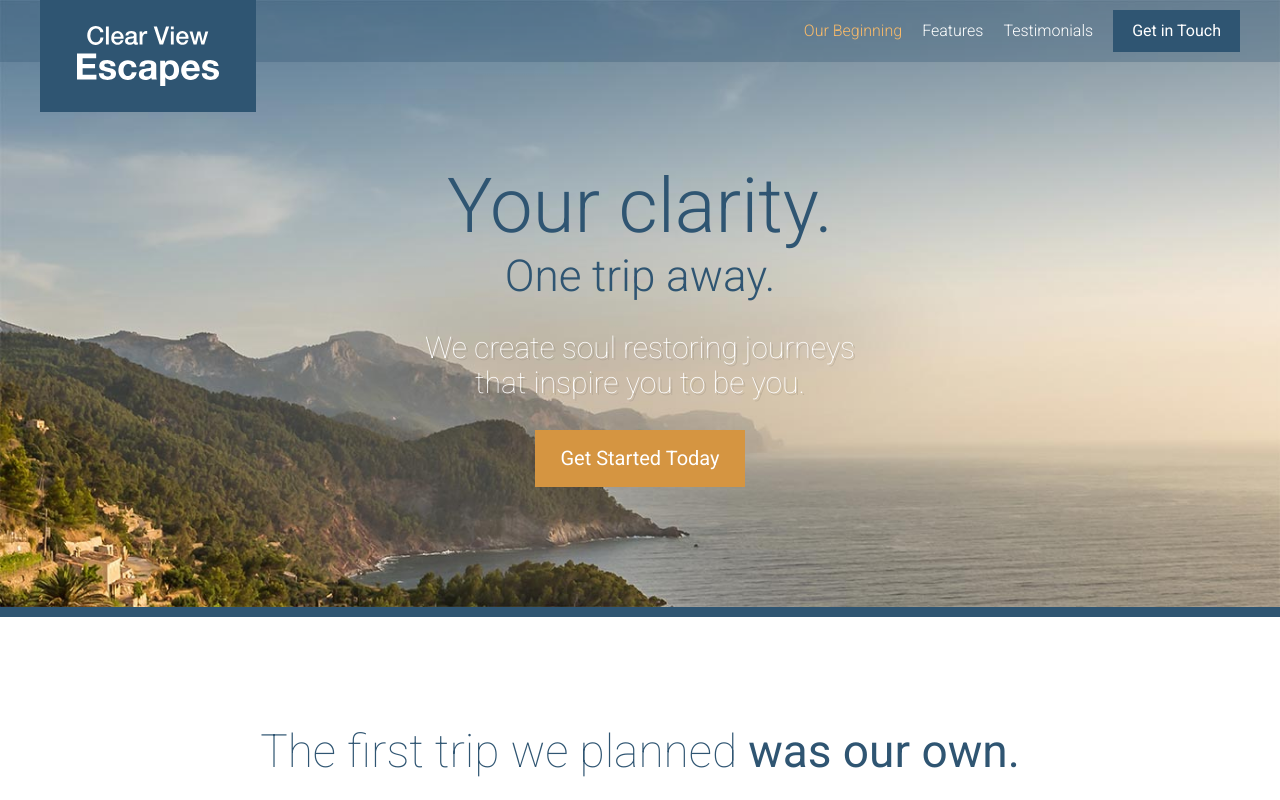
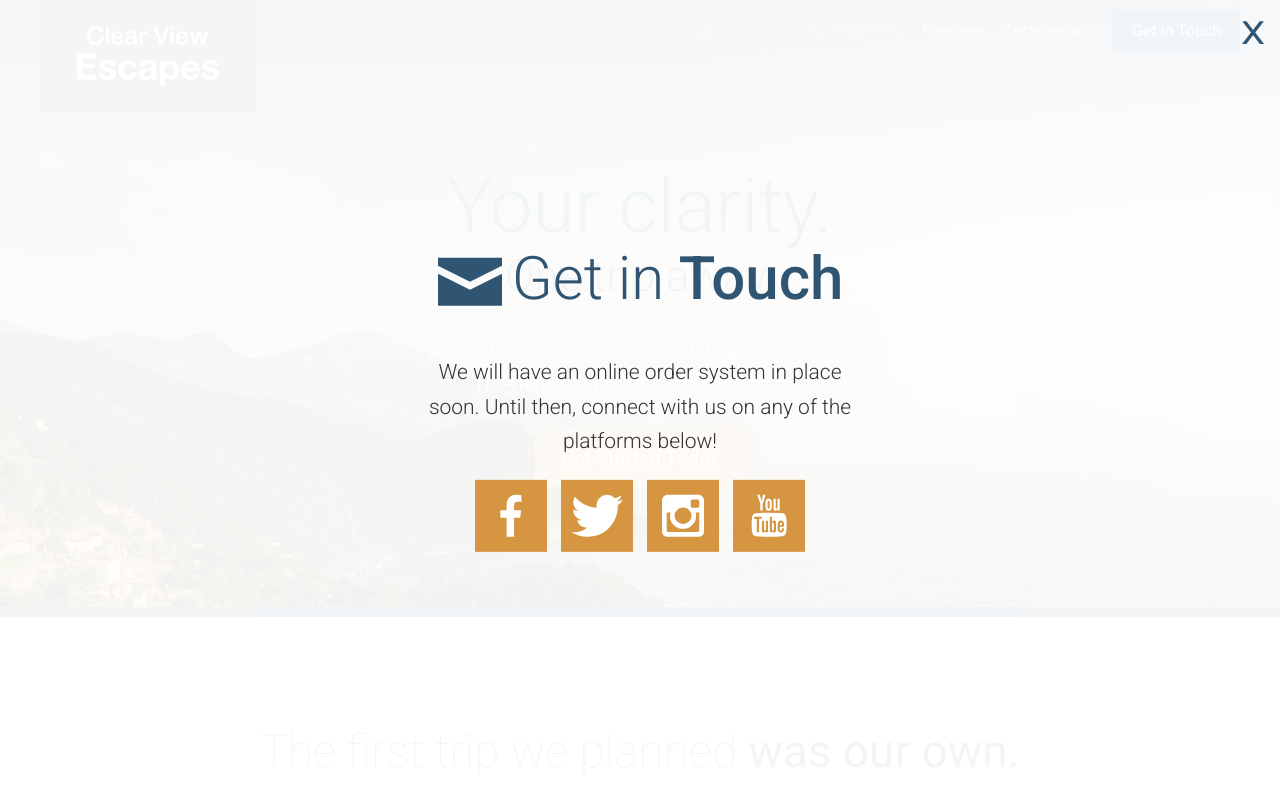
Before and after one commit to Slamadalius/travelSite, a website: page app/index.html in a window 1280 px wide. Both pictures are taken after a click on the link "Get Started Today". Shown: the top 800 px of the page. Drawn offline with Linux system fonts and the light colour scheme.

Commit message:
adding Modal

```diff
--- a/app/assets/scripts/App.js
+++ b/app/assets/scripts/App.js
@@ -1,9 +1,13 @@
+import $ from 'jquery';
+
 import MobileMenu from './modules/MobileMenu';
 import RevealOnScroll from './modules/RevealOnScroll';
 import StickyHeader from './modules/StickyHeader';
-import $ from 'jquery';
+import Modal from './modules/Modal'
+
 
 var mobileMenu = new MobileMenu();
 new RevealOnScroll($(".feature-item"), "85%");
 new RevealOnScroll($(".testimonial"), "60%");
 var stickyHeader = new StickyHeader();
+var modal = new Modal();
--- /dev/null
+++ b/app/assets/styles/modules/_modal.css
@@ -0,0 +1,48 @@
+.modal {
+	position: fixed;
+	z-index: 5;
+	background-color: rgba(255, 255, 255, .94);
+	top: 0;
+	bottom: 0;
+	left: 0;
+	right: 0;
+	opacity: 0;
+	visibility: hidden;
+	transform: scale(1.2);
+	transition: all .3s ease-out;
+
+	&--is-visible {
+		opacity: 1;
+		visibility: visible;
+		transform: scale(1);
+	}
+
+	&__inner {
+		position: absolute;
+		width: 100%;
+		top: 50%;
+		transform: translateY(-50%);
+	}
+
+	&__description {
+		text-align: center;
+		font-size: 21px;
+		font-weight: 300;
+		line-height: 1.65;
+	}
+
+	&__close {
+		position: absolute;
+		top: 15px;
+		right: 15px;
+		font-size: 32px;
+		transform: scaleX(1.2);
+		transform-origin: 100% 0;
+		color: $mainBlue;
+		cursor: pointer;
+
+		&:hover {
+			color: $mainOrange;
+		}
+	}
+}
--- a/app/assets/styles/modules/_section-title.css
+++ b/app/assets/styles/modules/_section-title.css
@@ -31,4 +31,9 @@
 	&--blue {
 		color: $mainBlue;
 	}
+
+	&--less-margin {
+		margin-bottom: 21px;
+		margin-top: 0;
+	}
 }
--- /dev/null
+++ b/app/assets/styles/modules/_social-icons.css
@@ -0,0 +1,25 @@
+.social-icons {
+	text-align: center;
+
+	&__icon {
+		background-color: $mainOrange;
+		display: inline-block;
+		margin: 0 5px 5px 5px;
+		width: 33%;
+		height: 72px;
+		position: relative;
+
+		@mixin atSmall {
+			width: 72px;
+			margin: 0 5px;
+		}
+
+		.icon {
+			display: block;
+			position: absolute;
+			top: 50%;
+			left: 50%;
+			transform: translate(-50%, -50%);
+		}
+	}
+}
--- a/app/assets/styles/modules/_wrapper.css
+++ b/app/assets/styles/modules/_wrapper.css
@@ -8,6 +8,10 @@
 
 	&--medium {
 		max-width: 976px;
+	}
+
+	&--narrow {
+		max-width: 470px;
 	}
 
 	&--no-padding-until-medium {
--- a/app/assets/styles/styles.css
+++ b/app/assets/styles/styles.css
@@ -19,3 +19,5 @@
 @import "modules/_site-header";
 @import "modules/_primary-nav";
 @import "modules/_reveal-item";
+@import "modules/_modal";
+@import "modules/_social-icons";
--- a/app/index.html
+++ b/app/index.html
@@ -18,14 +18,12 @@
                     Clear View Escapes
                 </div>
             </div>
-
             <div class="site-header__menu-icon">
                 <div class="site-header__menu-icon__middle"></div>
             </div>
-
             <div class="site-header__menu-content">
                 <div class="site-header__btn-container">
-                    <a href="#" class="btn">Get in Touch</a>
+                    <a href="#" class="btn open-modal">Get in Touch</a>
                 </div>
                 <nav class="primary-nav primary-nav--pull-right">
                     <ul>
@@ -49,7 +47,7 @@
                 <h1 class="large-hero__title">Your clarity.</h1>
                 <h2 class="large-hero__subtitle">One trip away.</h2>
                 <p class="large-hero__description">We create soul restoring journeys that inspire you to be you.</p>
-                <p><a href="#" class="btn btn--orange btn--large">Get Started Today</a></p>
+                <p><a href="#" class="btn btn--orange btn--large open-modal">Get Started Today</a></p>
             </div>
         </div>
     </div>
@@ -110,7 +108,7 @@
             </div>
         </div>
     </div>
-    <div id="testimonials" class="page-section page-section--no-b-padding-until-large page-section--testimonials" data-matching-link="testimonials-link">
+    <div id="testimonials" class="page-section page-section--no-b-padding-until-large page-section--testimonials" data-matching-link="#testimonials-link">
         <div class="wrapper wrapper--no-padding-until-large">
             <h2 class="section-title section-title--blue"><span class="icon icon--comment section-title__icon"></span>Real <strong>Testimonials</strong></h2>
             <div class="row row--gutters row--gutters-small row--equal-height-at-large row--t-padding generic-content-container">
@@ -149,9 +147,24 @@
     </div>
     <footer class="site-footer">
         <div class="wrapper">
-            <p><span class="site-footer__text">Copyright &copy; 2016 Clear View Escapes. All rights reserved.</span> <a href="#" class="btn btn--orange">Get in Touch</a></p>
+            <p><span class="site-footer__text">Copyright &copy; 2016 Clear View Escapes. All rights reserved.</span> <a href="#" class="btn btn--orange open-modal">Get in Touch</a></p>
         </div>
     </footer>
+    <div class="modal">
+        <div class="modal__inner">
+            <h2 class="section-title section-title--blue section-title--less-margin"><span class="icon icon--mail section-title__icon"></span>Get in <strong>Touch</strong></h2>
+            <div class="wrapper wrapper--narrow">
+                <p class="modal__description">We will have an online order system in place soon. Until then, connect with us on any of the platforms below!</p>
+            </div>
+            <div class="social-icons">
+                <a href="#" class="social-icons__icon"><span class="icon icon--facebook"></span></a>
+                <a href="#" class="social-icons__icon"><span class="icon icon--twitter"></span></a>
+                <a href="#" class="social-icons__icon"><span class="icon icon--instagram"></span></a>
+                <a href="#" class="social-icons__icon"><span class="icon icon--youtube"></span></a>
+            </div>
+        </div>
+        <div class="modal__close">X</div>
+    </div>
     <script src="/temp/scripts/App.js"></script>
 </body>
 
--- a/app/temp/styles/styles.css
+++ b/app/temp/styles/styles.css
@@ -585,6 +585,10 @@ a {
   max-width: 61rem;
 }
 
+.wrapper--narrow {
+  max-width: 29.375rem;
+}
+
 .wrapper--no-padding-until-medium {
   padding-left: 0;
   padding-right: 0;
@@ -918,6 +922,11 @@ a {
 
 .section-title--blue {
   color: #2f5572;
+}
+
+.section-title--less-margin {
+  margin-bottom: 1.3125rem;
+  margin-top: 0;
 }
 
 .feature-item {
@@ -1345,3 +1354,81 @@ a {
   opacity: 1;
   transform: scale(1);
 }
+
+.modal {
+	position: fixed;
+	z-index: 5;
+	background-color: rgba(255, 255, 255, .94);
+	top: 0;
+	bottom: 0;
+	left: 0;
+	right: 0;
+	opacity: 0;
+	visibility: hidden;
+	transform: scale(1.2);
+	transition: all .3s ease-out;
+}
+
+.modal--is-visible {
+  opacity: 1;
+  visibility: visible;
+  transform: scale(1);
+}
+
+.modal__inner {
+  position: absolute;
+  width: 100%;
+  top: 50%;
+  transform: translateY(-50%);
+}
+
+.modal__description {
+  text-align: center;
+  font-size: 1.3125rem;
+  font-weight: 300;
+  line-height: 1.65;
+}
+
+.modal__close {
+  position: absolute;
+  top: 0.9375rem;
+  right: 0.9375rem;
+  font-size: 2rem;
+  transform: scaleX(1.2);
+  transform-origin: 100% 0;
+  color: #2f5572;
+  cursor: pointer;
+}
+
+.modal__close:hover {
+  color: #d59541;
+}
+
+.social-icons {
+	text-align: center;
+}
+
+.social-icons__icon {
+  background-color: #d59541;
+  display: inline-block;
+  margin: 0 0.3125rem 0.3125rem 0.3125rem;
+  width: 33%;
+  height: 4.5rem;
+  position: relative;
+}
+
+@media (min-width: 530px) {
+
+  .social-icons__icon {
+    width: 4.5rem;
+    margin: 0 0.3125rem;
+  }
+}
+
+.social-icons__icon .icon {
+  display: block;
+  position: absolute;
+  top: 50%;
+  left: 50%;
+  transform: translate(-50%, -50%);
+}
```
Also changed, not shown: app/assets/scripts/modules/Modal.js (added, +36 -0 lines), app/temp/scripts/App.js.
